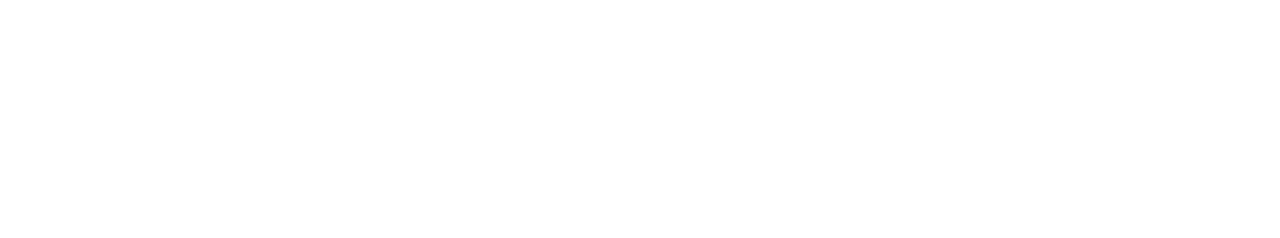
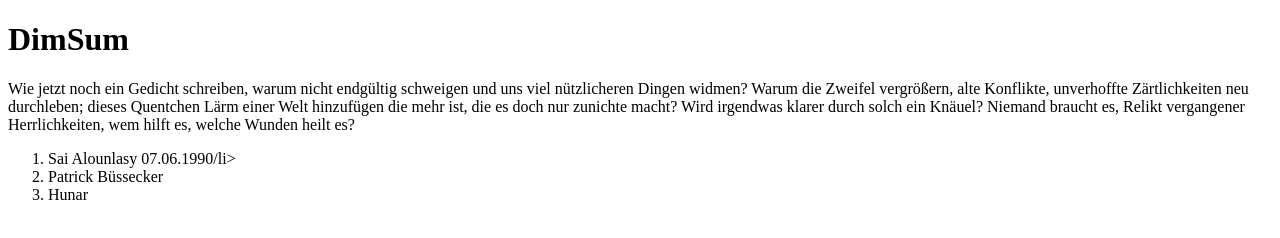
Before and after one commit to DimSum90/DimSum.github.io, a plain HTML site: page index.html in a window 1280 px wide. Drawn offline with Linux system fonts and the light colour scheme.

Commit message:
1132174 Aufgabe 3 meilenstein 1

```diff
--- a/index.html
+++ b/index.html
@@ -5,6 +5,27 @@
 <title>1132174</title>
 </head>
 <body>
+<h1>DimSum</h1>
+
+<p>Wie jetzt noch ein Gedicht schreiben,
+warum nicht endgültig schweigen
+und uns viel nützlicheren Dingen widmen?
+Warum die Zweifel vergrößern,
+alte Konflikte, unverhoffte Zärtlichkeiten
+neu durchleben;
+dieses Quentchen Lärm
+einer Welt hinzufügen
+die mehr ist, die es doch nur zunichte macht?
+Wird irgendwas klarer durch solch ein Knäuel?
+Niemand braucht es,
+Relikt vergangener Herrlichkeiten,
+wem hilft es, welche Wunden heilt es?</p>
+
+<ol>
+<li>Sai Alounlasy 07.06.1990/li>
+<li>Patrick Büssecker</li>
+<li>Hunar</li>
+</ol>
 
 </body>
 </html>
```
